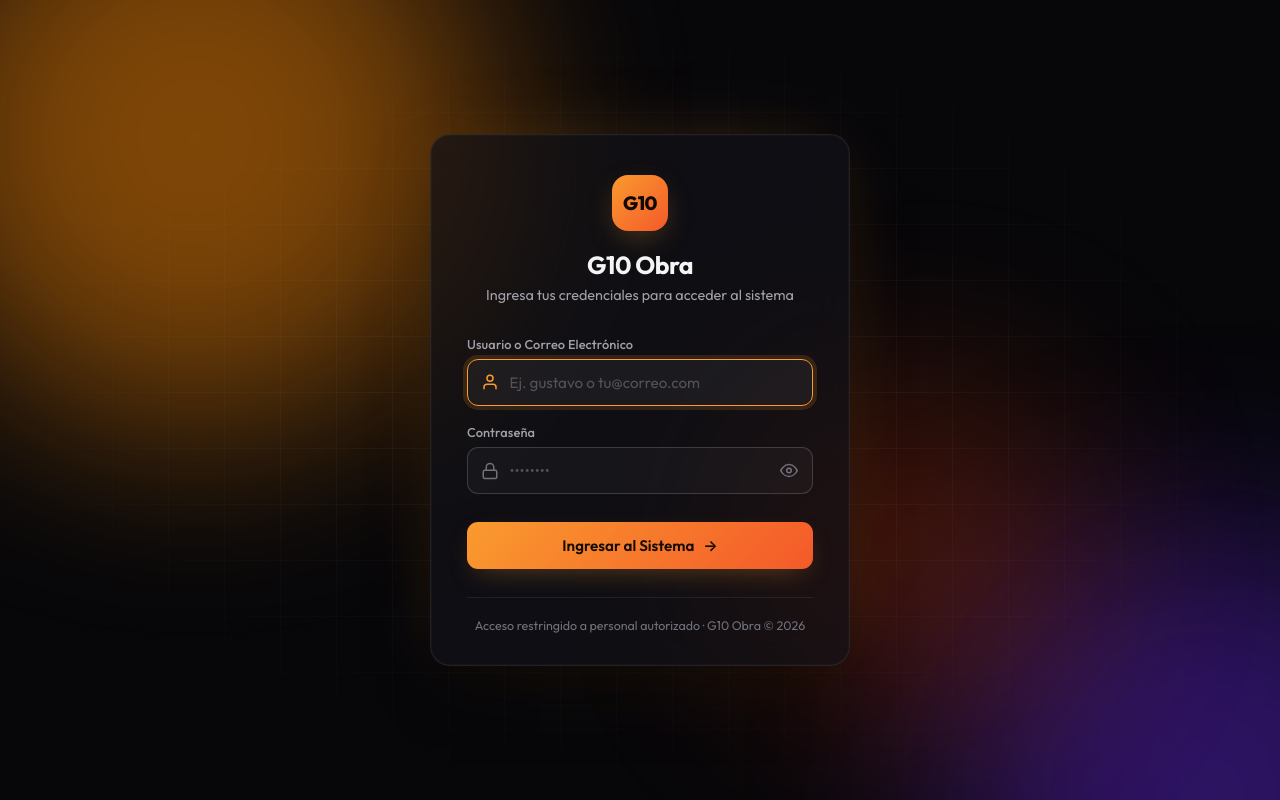
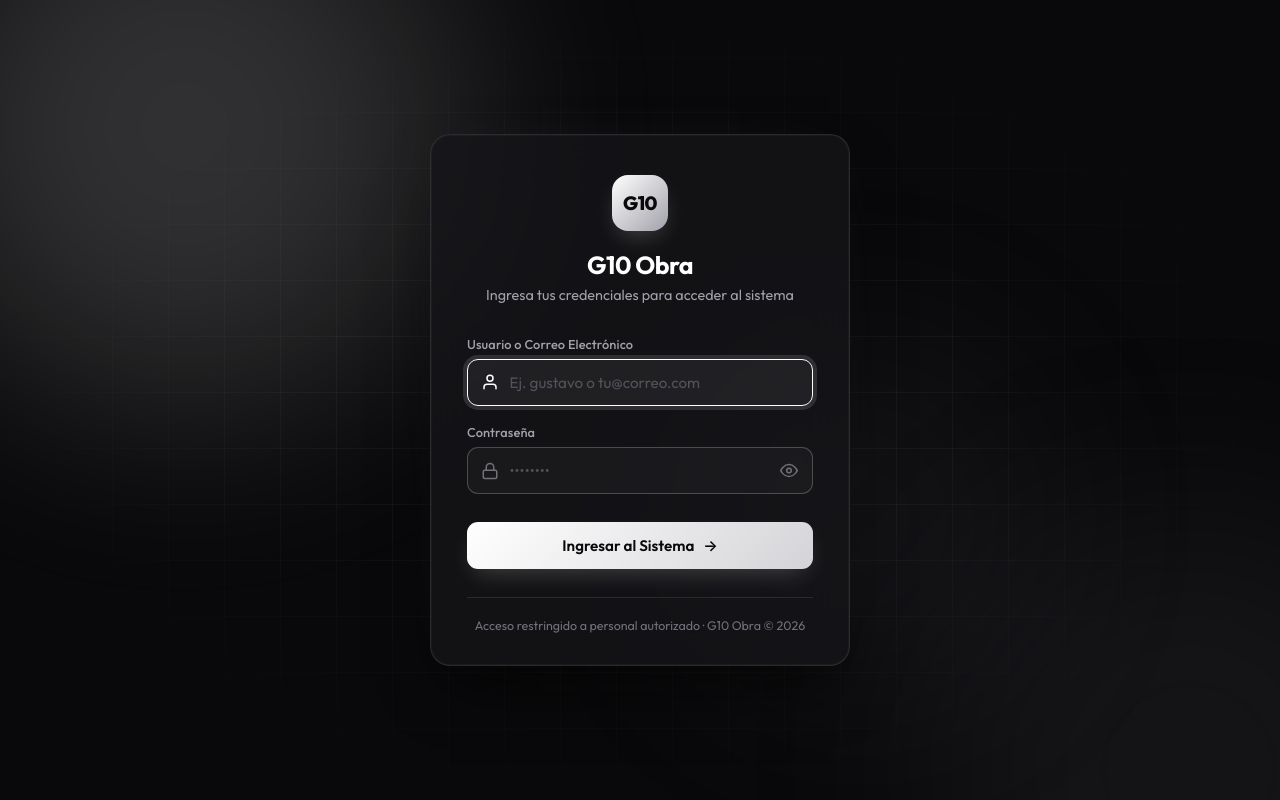
Before and after one commit to GusReynada/g10obra, a PHP site: page / in a window 1280 px wide. Run offline with PHP 8.4, Linux system fonts and the light colour scheme.

Commit message:
Cambio paleta de colores

```diff
--- a/assets/css/auth.css
+++ b/assets/css/auth.css
@@ -1,20 +1,27 @@
 /* =========================================================
-   G10 Obra - Login y Panel
+   G10 Obra - Login y Panel (Paleta Escala de Grises / Grayscale)
+   Inspirado en estética minimalista monocromática (Blanco, Negro, Grises)
    ========================================================= */
 :root {
-  --bg: #07070a;
-  --surface: rgba(18, 18, 24, 0.72);
-  --surface-solid: #111117;
-  --border: rgba(255, 255, 255, 0.08);
-  --border-strong: rgba(255, 255, 255, 0.16);
-  --text: #f4f4f5;
+  --bg: #09090b;
+  --surface: rgba(22, 22, 26, 0.75);
+  --surface-solid: #141417;
+  --surface-hover: #1f1f24;
+  --border: rgba(255, 255, 255, 0.10);
+  --border-strong: rgba(255, 255, 255, 0.22);
+  --text: #ffffff;
   --muted: #a1a1aa;
   --subtle: #71717a;
-  --accent: hsl(32, 95%, 58%);
-  --accent-2: hsl(14, 90%, 56%);
-  --accent-glow: hsla(32, 95%, 58%, 0.35);
-  --danger: hsl(0, 84%, 64%);
-  --success: hsl(152, 60%, 50%);
+
+  /* Gradientes y acentos en escala de grises (Blanco -> Gris plata -> Grafito) */
+  --accent: #ffffff;
+  --accent-2: #d4d4d8;
+  --accent-glow: rgba(255, 255, 255, 0.12);
+
+  /* Alertas monocromáticas elegantes */
+  --danger: #e4e4e7;
+  --success: #f4f4f5;
+
   --radius: 14px;
   --ease: cubic-bezier(0.16, 1, 0.3, 1);
   --font: 'Outfit', 'Inter', system-ui, -apple-system, 'Segoe UI', sans-serif;
@@ -45,13 +52,14 @@ a { color: inherit; text-decoration: none; }
 .bg-scene .orb {
   position: absolute;
   border-radius: 50%;
-  filter: blur(90px);
-  opacity: 0.55;
-  animation: float 18s var(--ease) infinite alternate;
+  filter: blur(100px);
+  opacity: 0.18;
+  animation: float 20s var(--ease) infinite alternate;
 }
-.bg-scene .orb-1 { width: 520px; height: 520px; background: hsl(32, 95%, 45%); top: -160px; left: -120px; }
-.bg-scene .orb-2 { width: 460px; height: 460px; background: hsl(260, 70%, 40%); bottom: -180px; right: -100px; animation-delay: -6s; }
-.bg-scene .orb-3 { width: 300px; height: 300px; background: hsl(14, 90%, 45%); top: 45%; left: 55%; opacity: 0.3; animation-delay: -12s; }
+/* Tonos plata, grafito y carbón profundo */
+.bg-scene .orb-1 { width: 520px; height: 520px; background: #e4e4e7; top: -160px; left: -120px; }
+.bg-scene .orb-2 { width: 480px; height: 480px; background: #71717a; bottom: -180px; right: -100px; animation-delay: -6s; opacity: 0.12; }
+.bg-scene .orb-3 { width: 340px; height: 340px; background: #a1a1aa; top: 40%; left: 50%; opacity: 0.08; animation-delay: -12s; }
 .bg-scene .grid {
   position: absolute;
   inset: 0;
@@ -59,11 +67,11 @@ a { color: inherit; text-decoration: none; }
     linear-gradient(rgba(255,255,255,0.035) 1px, transparent 1px),
     linear-gradient(90deg, rgba(255,255,255,0.035) 1px, transparent 1px);
   background-size: 56px 56px;
-  mask-image: radial-gradient(ellipse at center, #000 30%, transparent 75%);
+  mask-image: radial-gradient(ellipse at center, #000 35%, transparent 75%);
 }
 @keyframes float {
   0%   { transform: translate(0, 0) scale(1); }
-  100% { transform: translate(60px, 40px) scale(1.12); }
+  100% { transform: translate(50px, 30px) scale(1.08); }
 }
 
 /* ---------- Login ---------- */
@@ -83,12 +91,12 @@ a { color: inherit; text-decoration: none; }
   border: 1px solid var(--border);
   border-radius: calc(var(--radius) + 6px);
   padding: 2.5rem 2.25rem 2rem;
-  backdrop-filter: blur(22px) saturate(140%);
-  -webkit-backdrop-filter: blur(22px) saturate(140%);
+  backdrop-filter: blur(24px) saturate(120%);
+  -webkit-backdrop-filter: blur(24px) saturate(120%);
   box-shadow:
-    0 0 0 1px rgba(255,255,255,0.02) inset,
-    0 30px 60px -20px rgba(0,0,0,0.7),
-    0 0 80px -30px var(--accent-glow);
+    0 0 0 1px rgba(255,255,255,0.03) inset,
+    0 30px 60px -20px rgba(0,0,0,0.85),
+    0 0 60px -30px rgba(255,255,255,0.1);
   animation: rise 0.7s var(--ease) both;
 }
 @keyframes rise {
@@ -112,15 +120,16 @@ a { color: inherit; text-decoration: none; }
   font-weight: 800;
   font-size: 1.2rem;
   letter-spacing: -0.03em;
-  color: #120a02;
-  background: linear-gradient(135deg, var(--accent), var(--accent-2));
-  box-shadow: 0 10px 30px -8px var(--accent-glow);
+  color: #09090b;
+  background: linear-gradient(135deg, #ffffff 0%, #a1a1aa 100%);
+  box-shadow: 0 10px 25px -8px rgba(255,255,255,0.25);
   margin-bottom: 1.1rem;
 }
 .brand h1 {
   font-size: 1.55rem;
   font-weight: 700;
   letter-spacing: -0.02em;
+  color: #ffffff;
 }
 .brand p {
   margin-top: 0.4rem;
@@ -224,11 +242,15 @@ a { color: inherit; text-decoration: none; }
   width: 100%;
   margin-top: 0.6rem;
   padding: 0.88rem 1rem;
-  color: #140b02;
-  background: linear-gradient(135deg, var(--accent), var(--accent-2));
-  box-shadow: 0 10px 28px -10px var(--accent-glow);
+  color: #09090b;
+  background: linear-gradient(135deg, #ffffff 0%, #d4d4d8 100%);
+  box-shadow: 0 10px 24px -8px rgba(255,255,255,0.22);
 }
-.btn-primary:hover { transform: translateY(-1px); box-shadow: 0 16px 36px -10px var(--accent-glow); filter: brightness(1.06); }
+.btn-primary:hover {
+  transform: translateY(-1px);
+  box-shadow: 0 14px 30px -8px rgba(255,255,255,0.32);
+  filter: brightness(1.05);
+}
 .btn-primary:active { transform: translateY(0); }
 .btn-primary:disabled { opacity: 0.6; cursor: not-allowed; transform: none; }
 .btn-primary .arrow { transition: transform 0.25s var(--ease); }
--- a/index.php
+++ b/index.php
@@ -264,16 +264,16 @@ if (!empty($currentUser['nombre'])) {
             font-weight: 600;
             padding: 0.35rem 0.75rem;
             border-radius: 999px;
-            background: hsla(152, 60%, 50%, 0.12);
-            color: hsl(152, 70%, 55%);
-            border: 1px solid hsla(152, 60%, 50%, 0.25);
+            background: rgba(255, 255, 255, 0.08);
+            color: #f4f4f5;
+            border: 1px solid rgba(255, 255, 255, 0.20);
         }
         .status-badge .dot {
             width: 7px;
             height: 7px;
             border-radius: 50%;
-            background: hsl(152, 70%, 55%);
-            box-shadow: 0 0 10px hsl(152, 70%, 55%);
+            background: #ffffff;
+            box-shadow: 0 0 8px rgba(255, 255, 255, 0.6);
         }
         .info-box {
             background: var(--surface);
@@ -403,7 +403,7 @@ if (!empty($currentUser['nombre'])) {
             <!-- Caja de confirmación de estado -->
             <section class="info-box">
                 <h2>
-                    <svg width="20" height="20" viewBox="0 0 24 24" fill="none" stroke="currentColor" stroke-width="2" stroke-linecap="round" stroke-linejoin="round" style="color: var(--accent);"><path d="M22 11.08V12a10 10 0 1 1-5.93-9.14"/><polyline points="22 4 12 14.01 9 11.01"/></svg>
+                    <svg width="20" height="20" viewBox="0 0 24 24" fill="none" stroke="currentColor" stroke-width="2" stroke-linecap="round" stroke-linejoin="round" style="color: #ffffff;"><path d="M22 11.08V12a10 10 0 1 1-5.93-9.14"/><polyline points="22 4 12 14.01 9 11.01"/></svg>
                     Acceso y Autenticación Completados
                 </h2>
                 <p>
```
Also changed, not shown: other parts of assets/css/auth.css (+37 -22 lines).
